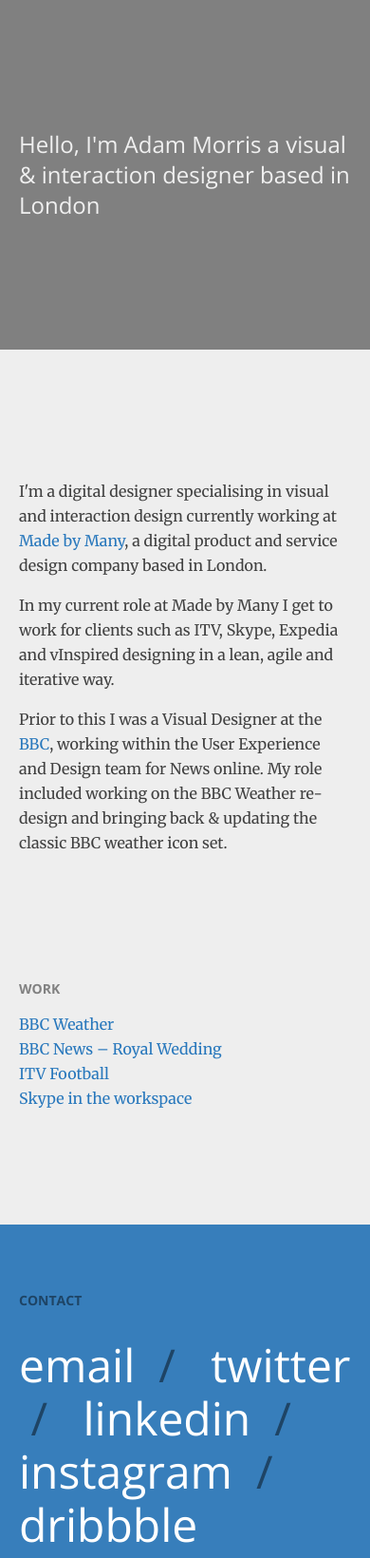
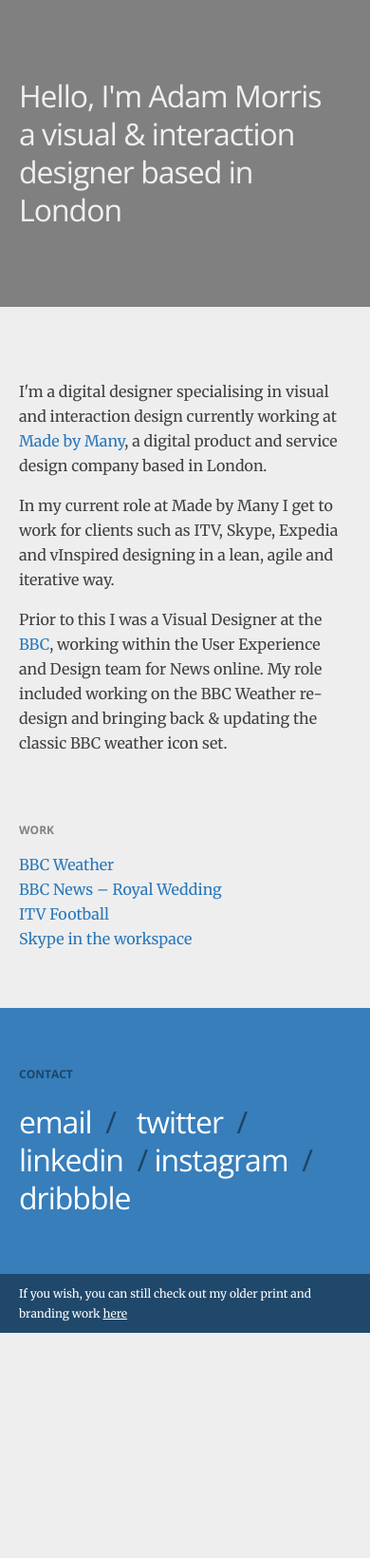
Before and after one commit to adamrmorris/adammorrisdesign, a plain HTML site: page index.html in a window 390 px wide. Shown: the top 1640 px of the page at 95% size. After the commit the page ends 1403 px from the top, so only its background shows below. Drawn offline with nearby package versions, Linux system fonts and the light colour scheme.

Commit message:
updated responsive design and animate.css
animate.css implemented
text size changes depending on view ports

```diff
--- a/style.css
+++ b/style.css
@@ -1,6 +1,47 @@
 html {
 	-webkit-font-smoothing: antialiased;
 	}
+
+	.animated {
+	    -webkit-animation-duration: .7s;
+	       -moz-animation-duration: .7s;
+	        -ms-animation-duration: .7s;
+	         -o-animation-duration: .7s;
+	            animation-duration: .7s;
+	    -webkit-animation-fill-mode: both;
+	       -moz-animation-fill-mode: both;
+	        -ms-animation-fill-mode: both;
+	         -o-animation-fill-mode: both;
+	            animation-fill-mode: both;
+	}
+
+	@-webkit-keyframes fadeIn {
+		0% {opacity: 0;}
+		100% {opacity: 1;}
+	}
+
+	@-moz-keyframes fadeIn {
+		0% {opacity: 0;}
+		100% {opacity: 1;}
+	}
+
+	@-o-keyframes fadeIn {
+		0% {opacity: 0;}
+		100% {opacity: 1;}
+	}
+
+	@keyframes fadeIn {
+		0% {opacity: 0;}
+		100% {opacity: 1;}
+	}
+
+	.fadeIn {
+		-webkit-animation-name: fadeIn;
+		-moz-animation-name: fadeIn;
+		-o-animation-name: fadeIn;
+		animation-name: fadeIn;
+	}
+
 
 body {
 	background-color: #eeeeee;
@@ -17,6 +58,7 @@ h1 {
 	font-weight: 300;
 	font-size: 48px;
 	line-height: 56px;
+	letter-spacing: -1px;
 	color: #f0f0f0;
 	}
 
@@ -51,9 +93,14 @@ a:hover {
 	color: #ffffff;
 	}
 
+.br-mobile {
+	display: none;
+	}
+
 .content {
 	margin : auto;
 	max-width: 620px;
+	padding: 0 40px;
 	}
 
 .content:after {
@@ -83,7 +130,6 @@ a:hover {
 	float: left;
 	}
 
-
 .contact {
 	background-color: #377ebb;
 	font-family: 'Open Sans', Helvetica, sans-serif;
@@ -91,6 +137,7 @@ a:hover {
 	font-size: 48px;
 	line-height: 56px;
 	color: #1e4465;
+	letter-spacing: -1px;
 	padding-top: 40px;
 	padding-bottom: 120px;
 	}
@@ -101,6 +148,7 @@ a:hover {
 	font-size: 14px;
 	font-weight: 700;
 	text-transform: uppercase;
+	letter-spacing: 0px;
 	}
 
 .contact a {
@@ -140,6 +188,7 @@ a:hover {
 	background-color: #20486b;
 	font-family: 'Merriweather', serif;
 	font-size: 12px;
+	line-height: 21px;
 	color: #ffffff;
 	padding-top: 5px;
 	padding-bottom: 5px;
@@ -156,16 +205,46 @@ a:hover {
 	}
 
 
-@media (max-width: 480px) {
+@media (max-width: 346px) {
+/*Styles up to 346px */
 
-h1 {
-	font-size: 24px;
-	line-height: 32px;
+.br-mobile {
+	display: inline;
 	}
+
+.slash {
+	display: none;
+	}
+
+}
+
+@media (max-width: 600px) {
+/*Styles up to 600px */
 
 body {
 	font-size: 16px;
 	line-height: 26px;
+	}
+
+h1 {
+	font-size: 32px;
+	line-height: 40px;
+	}
+
+h2 {
+	font-size: 12px;
+	}
+
+
+.intro {
+	padding-top: 60px;
+	padding-bottom: 60px;
+	}
+
+
+.about {
+	padding-top: 60px;
+	padding-bottom: 40px;
 	}
 
 .content {
@@ -177,8 +256,60 @@ body {
 	margin: 0;
 	}
 
-br {
-	display: none;
+.work {
+	padding-bottom: 60px;
+	}
+
+
+.contact {
+	font-size: 32px;
+	line-height: 40px;
+	padding-bottom: 60px;
+	}
+
+.contact a {
+	font-size: 32px;
+	line-height: 40px;
+	}
+
+.contact h2 {
+	font-size: 12px;
+	}
+
+.footer {
+	padding-top: 10px;
+	padding-bottom: 10px;
+	}
+}
+
+@media (min-width: 1100px) {
+/*Styles for 1100px and up */
+
+body {
+	font-size: 21px;
+	line-height: 36px;
+	}
+
+h1 {
+	font-size: 52px;
+	line-height: 60px;
+	letter-spacing: -2px;
+	}
+
+.content {
+	max-width: 700px;
+	}
+
+.contact {
+	font-size: 52px;
+	line-height: 60px;
+	letter-spacing: -2px;
+	}
+
+.contact a {
+	font-size: 52px;
+	line-height: 60px;
+	letter-spacing: -2px;
 	}
 
 }
```
